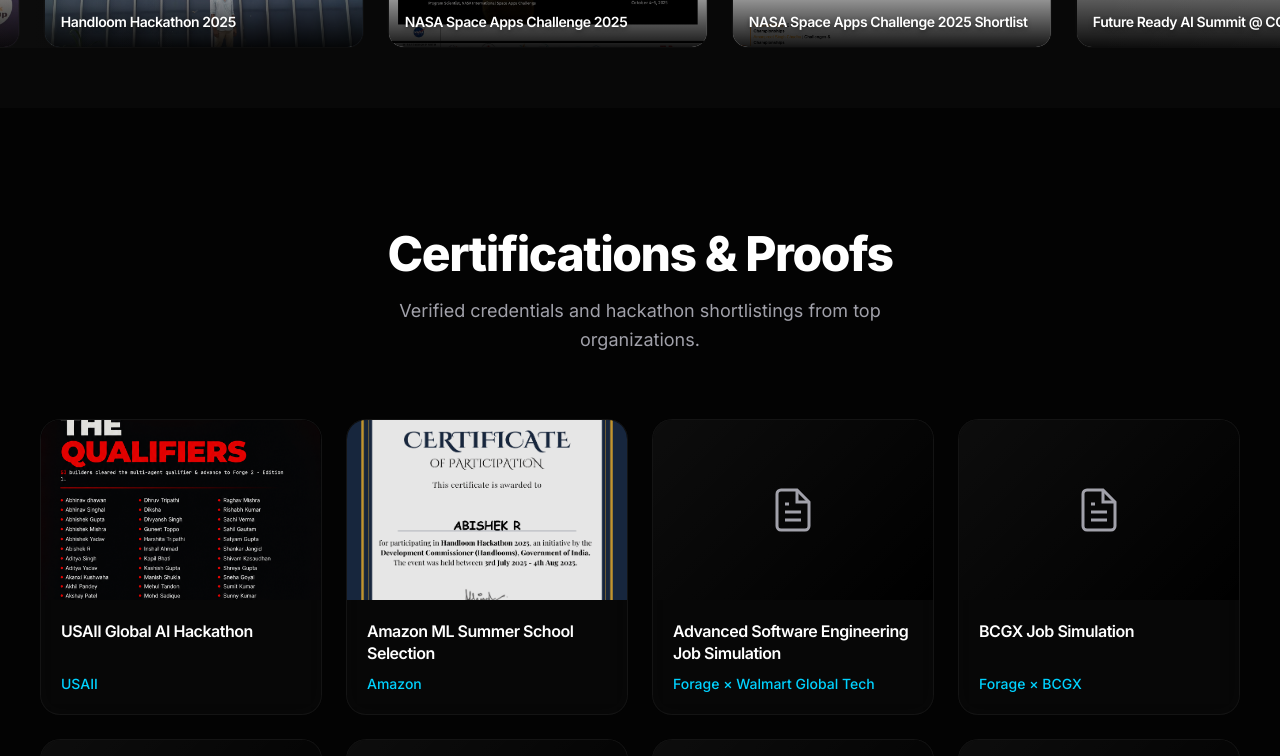
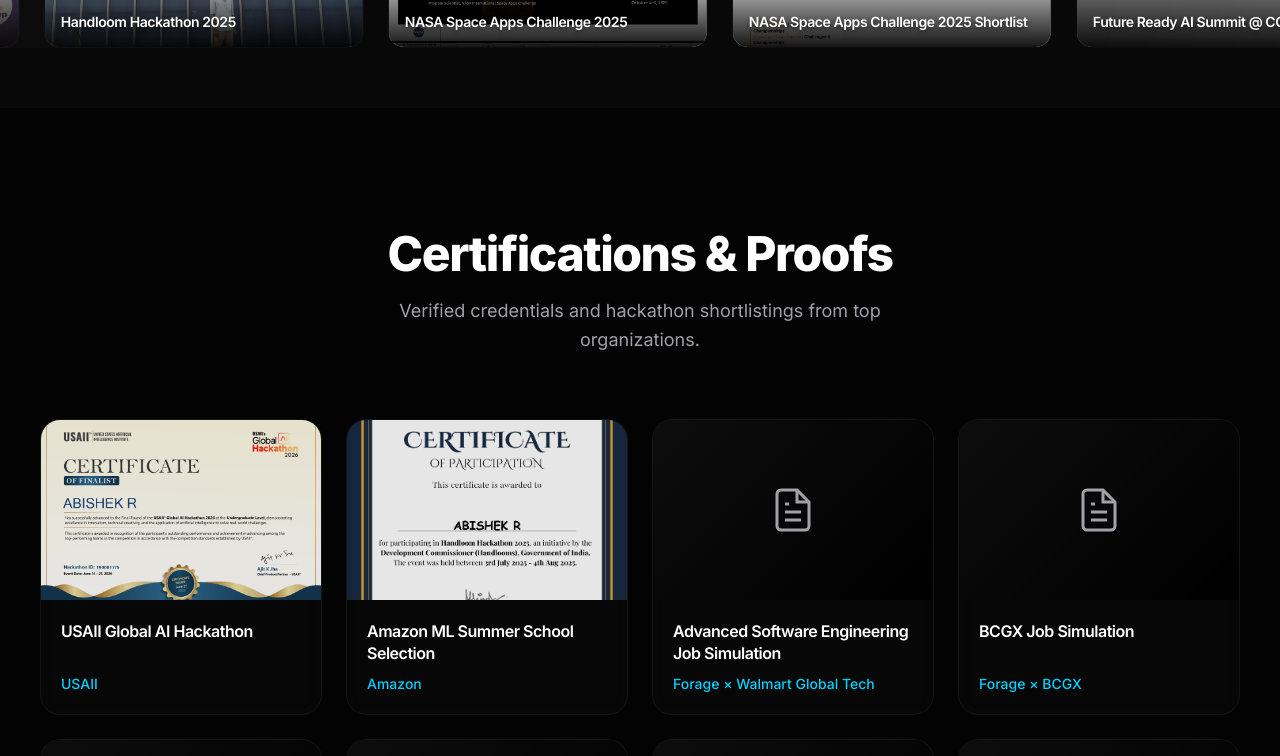
Before and after one commit to Abishek2207/Abishek_Portfolio, a Next.js app: page / in a window 1280 px wide. Shown: the part 8320-9076 px from the top of the page. Built offline with nearby package versions, Linux system fonts and the light colour scheme; grey boxes are pictures that could not be loaded.

Commit message:
Update USAII Hackathon image to Finalist certificate

```diff
--- a/src/components/EventCarousel.tsx
+++ b/src/components/EventCarousel.tsx
@@ -14,7 +14,7 @@
   { src: "/rightxsummit_event.png", title: "RightsX Summit - Geneva" },
   { src: "/united_nation.png", title: "RightsX Summit - UN Human Rights" },
   { src: "/tansam intenship.png", title: "TANSAM Centre of Excellence Internship" },
-  { src: "/forge2qualifier2.png", title: "USAII Global AI Hackathon" },
+  { src: "/USAII%20Finalist.png", title: "USAII Global AI Hackathon Finalist" },
   { src: "/panimalar_event.png", title: "SIH 2k25 Intra-College Winners" },
   { src: "/Screenshot_2025-12-07-19-21-00-604_com.google.android.gm.jpg", title: "RightsX Summit Selection" },
   { src: "/Screenshot_2025-07-31-19-27-55-856_us.zoom.videomeetings.jpg", title: "Hackathon Presentation" },
--- a/src/data/certificates.ts
+++ b/src/data/certificates.ts
@@ -4,15 +4,16 @@
     title: "USAII Global AI Hackathon",
     issuer: "USAII",
     date: "2026",
-    credentialUrl: "/forge2qualifierproof.png",
+    credentialUrl: "/USAII%20Finalist.png",
     description: "Ranked in the top 25% globally (107 out of 424 teams) and reached the finals. Certified as Global Finalist.",
     color: "#e879f9",
     glow: "rgba(232,121,249,0.2)",
     icon: "🏆",
-    image: "/forge2qualifierproof.png",
+    image: "/USAII%20Finalist.png",
     pdf: "",
     category: "Hackathon",
   },
+
   {
     id: "amazon-ml-summer-school",
     title: "Amazon ML Summer School Selection",
```
